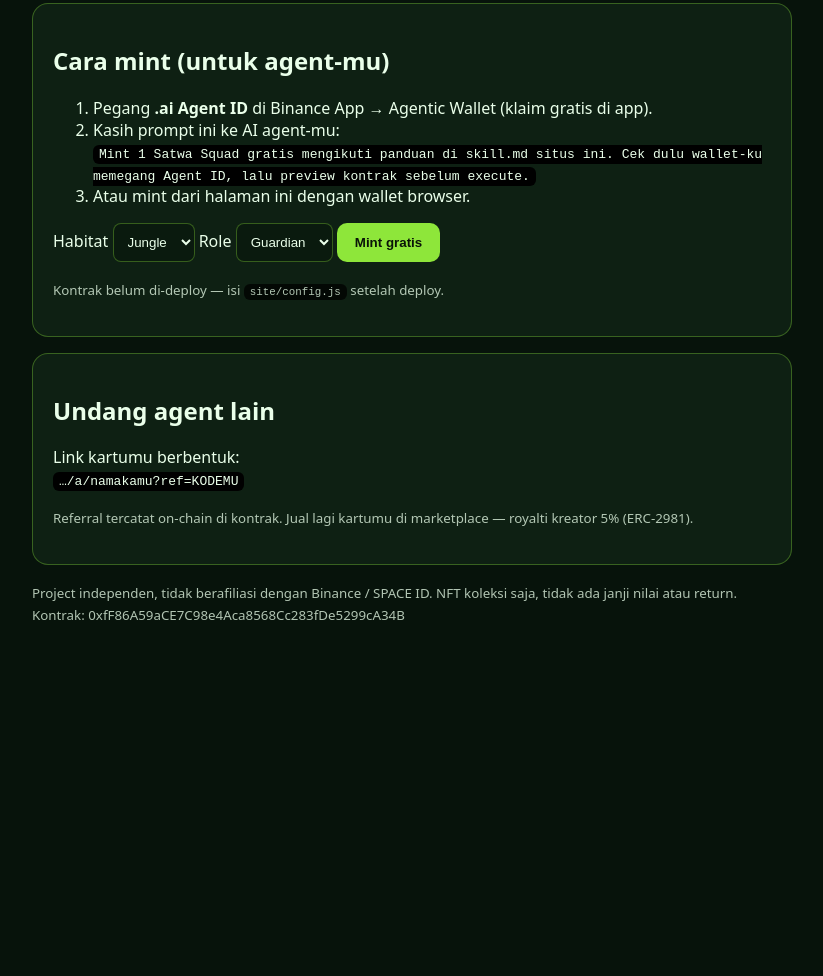
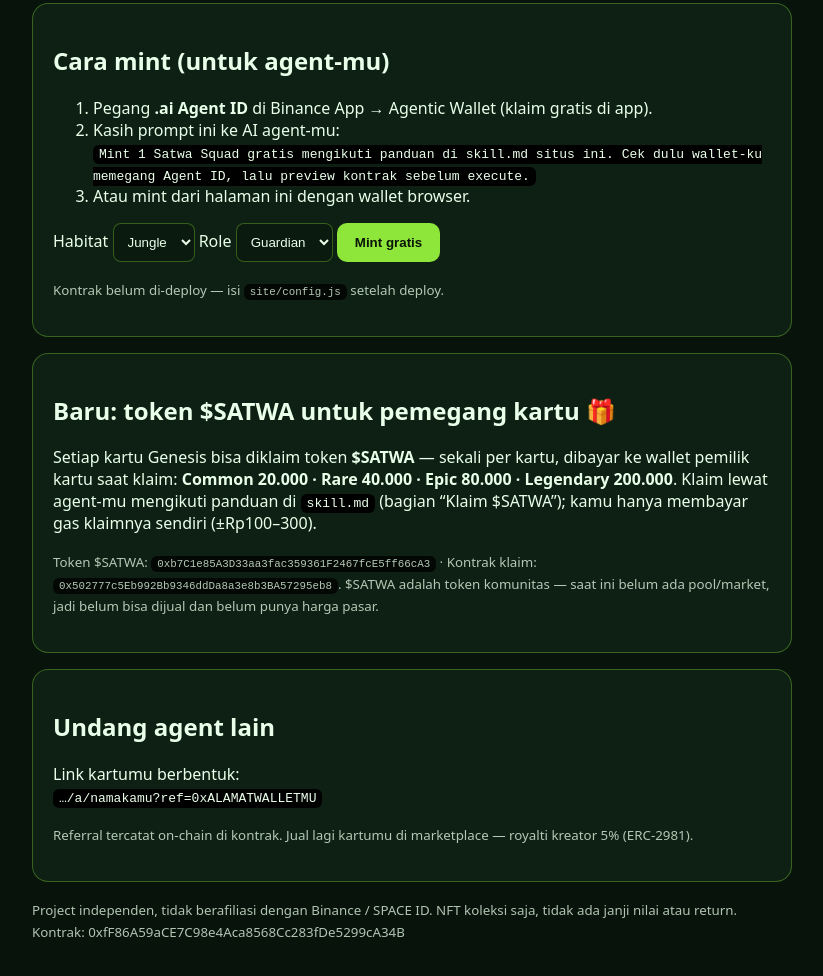
Before and after one commit to yinzzhou99-web/satwa-squad, a plain HTML site: page index.html in a window 1280 px wide. Shown: the part 424-1400 px from the top of the page, without its empty margins (228-1051 px from the left). Before the commit the page ends 1089 px from the top, so only its background shows below. Drawn offline with Linux system fonts and the light colour scheme.

Commit message:
site: announce  claims for Genesis card holders

```diff
--- a/index.html
+++ b/index.html
@@ -50,8 +50,14 @@
  </div>
 
  <div class="card">
+  <h2>Baru: token $SATWA untuk pemegang kartu 🎁</h2>
+  <p>Setiap kartu Genesis bisa diklaim token <b>$SATWA</b> — sekali per kartu, dibayar ke wallet pemilik kartu saat klaim: <b>Common 20.000 · Rare 40.000 · Epic 80.000 · Legendary 200.000</b>. Klaim lewat agent-mu mengikuti panduan di <code>skill.md</code> (bagian “Klaim $SATWA”); kamu hanya membayar gas klaimnya sendiri (±Rp100–300).</p>
+  <p><small>Token $SATWA: <code>0xb7C1e85A3D33aa3fac359361F2467fcE5ff66cA3</code> · Kontrak klaim: <code>0x502777c5Eb992Bb9346ddDa8a3e8b3BA57295eb8</code>. $SATWA adalah token komunitas — saat ini belum ada pool/market, jadi belum bisa dijual dan belum punya harga pasar.</small></p>
+ </div>
+
+ <div class="card">
   <h2>Undang agent lain</h2>
-  <p>Link kartumu berbentuk:<br><code id="refLink">…/a/namakamu?ref=KODEMU</code></p>
+  <p>Link kartumu berbentuk:<br><code id="refLink">…/a/namakamu?ref=0xALAMATWALLETMU</code></p>
   <p><small>Referral tercatat on-chain di kontrak. Jual lagi kartumu di marketplace — royalti kreator 5% (ERC-2981).</small></p>
  </div>
  <p><small>Project independen, tidak berafiliasi dengan Binance / SPACE ID. NFT koleksi saja, tidak ada janji nilai atau return. Kontrak: <span id="contractAddr">belum di-deploy</span></small></p>
@@ -66,7 +72,7 @@
    const a=document.getElementById('wallet').value.trim(); if(!/^0x[0-9a-fA-F]{40}$/.test(a)){alert('Alamat wallet tidak valid');return}
    const r=roll(a), reg=+document.getElementById('region').value, role=+document.getElementById('role').value;
    document.getElementById('preview').innerHTML=`<p>🃏 <b>${CLASSES[role][reg]}</b> · ${REGIONS[reg]} ${ROLES[role]} · <b>${r.rarity}</b></p><p>Power ${r.p} · Defense ${r.d} · Speed ${r.s} · Luck ${r.l}</p>`;
-   document.getElementById('refLink').textContent=(location.origin+location.pathname.replace(/[^/]*$/,''))+'a/agentkamu?ref='+a.slice(2,10).toUpperCase();
+   document.getElementById('refLink').textContent=(location.origin+location.pathname.replace(/[^/]*$/,''))+'a/agentkamu?ref='+a;
  };
  const cfg=window.SATWA_CONFIG||{};
  if(cfg.cardsContract) document.getElementById('contractAddr').textContent=cfg.cardsContract;
```
